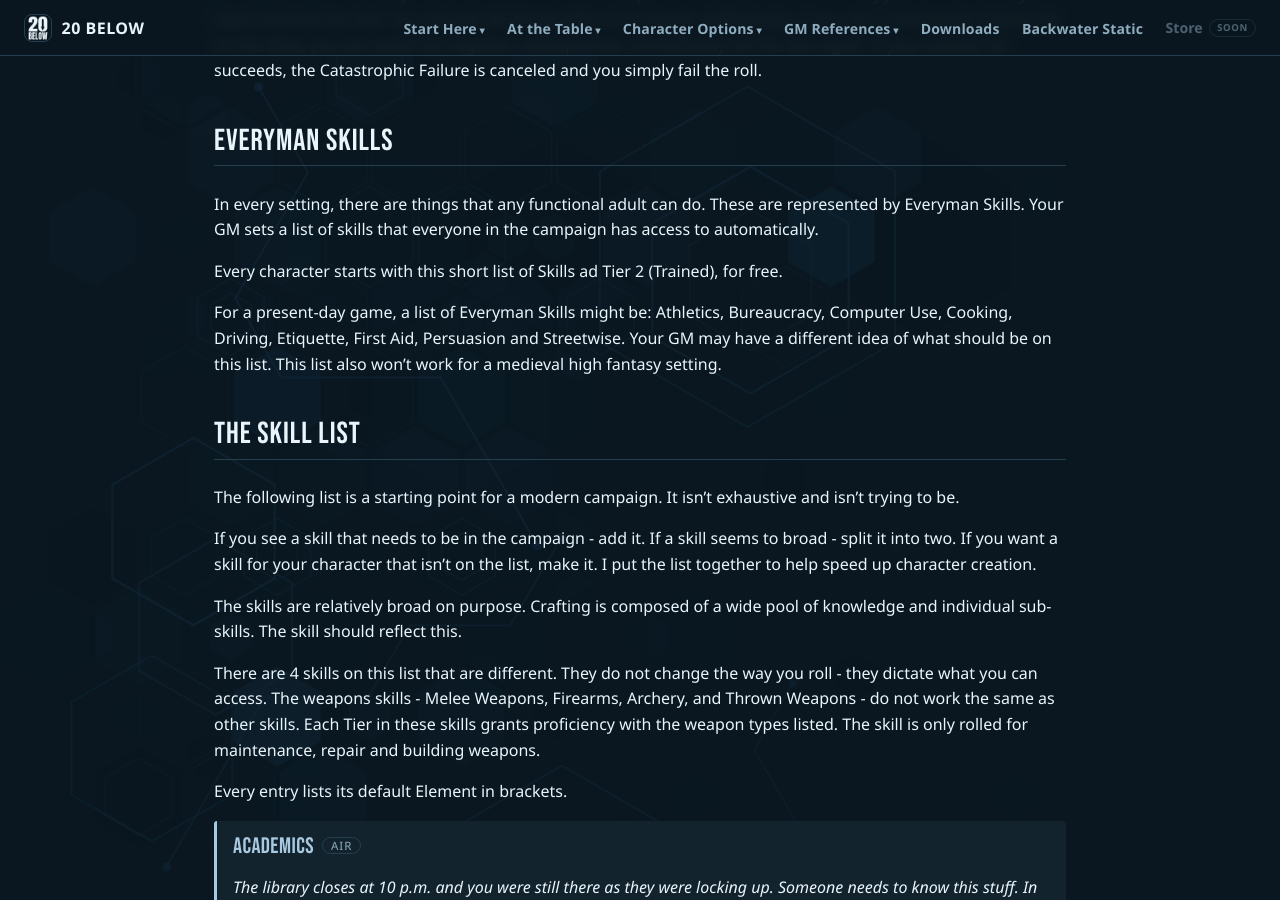
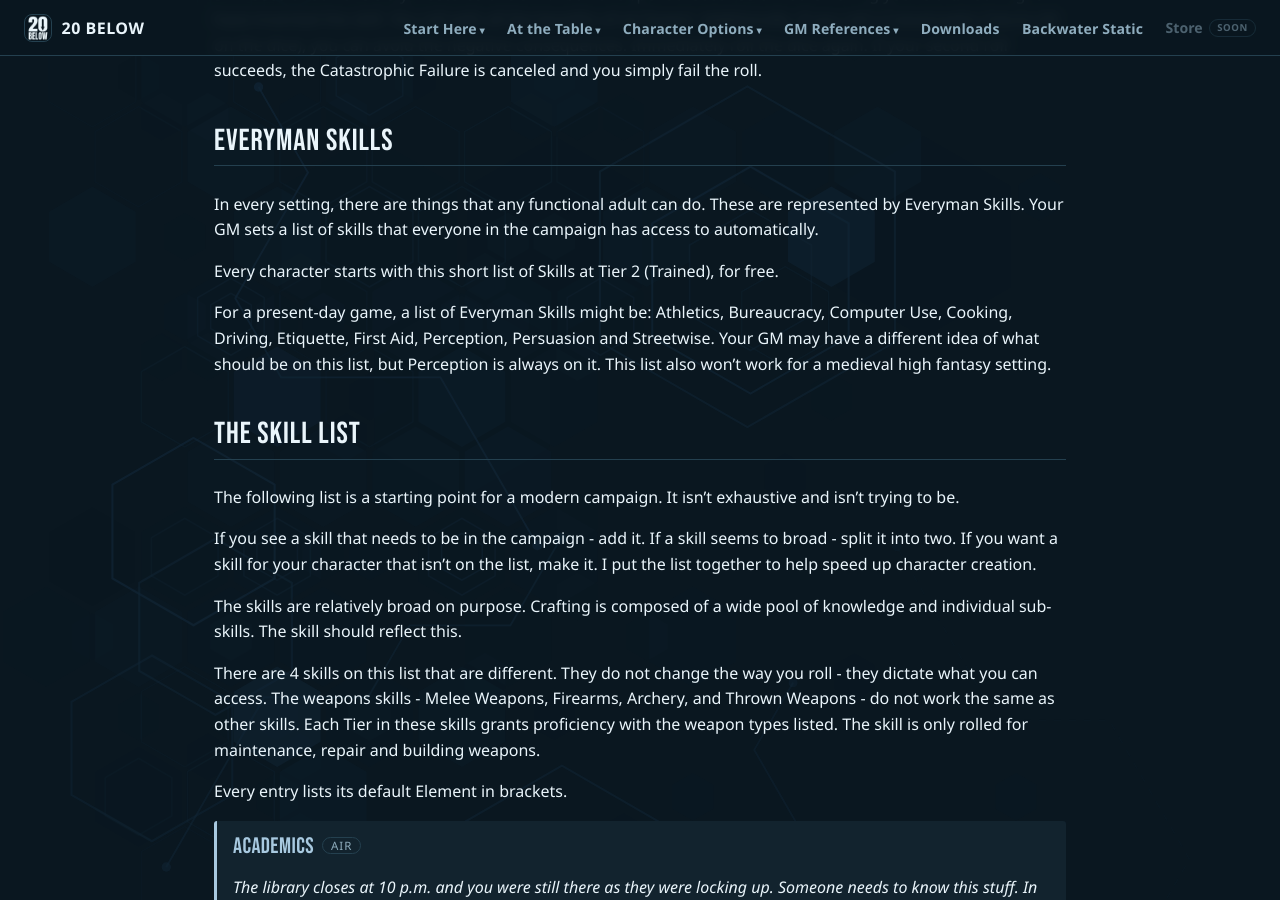
Before and after one commit to feralucce/20_Below, a Jekyll site: the page built from webbook/skills.md, in a window 1280 px wide and 900 px high, scrolled down 1910 px. Built offline with Jekyll 4.4.1, drawn with Linux system fonts in a browser that asks for light colours.

Commit message:
Skills: Perception is always an Everyman Skill
Co-Authored-By: Claude Opus 5.5 <noreply@anthropic.com>

```diff
--- a/webbook/skills.md
+++ b/webbook/skills.md
@@ -64,9 +64,9 @@ Your mastery of a skill is reflected in Skill Tiers. Skill Tiers are a crunchy,
 
 In every setting, there are things that any functional adult can do. These are represented by Everyman Skills. Your GM sets a list of skills that everyone in the campaign has access to automatically.
 
-Every character starts with this short list of Skills ad Tier 2 (Trained), for free.
+Every character starts with this short list of Skills at Tier 2 (Trained), for free.
 
-For a present-day game, a list of Everyman Skills might be: Athletics, Bureaucracy, Computer Use, Cooking, Driving, Etiquette, First Aid, Persuasion and Streetwise. Your GM may have a different idea of what should be on this list. This list also won’t work for a medieval high fantasy setting.
+For a present-day game, a list of Everyman Skills might be: Athletics, Bureaucracy, Computer Use, Cooking, Driving, Etiquette, First Aid, Perception, Persuasion and Streetwise. Your GM may have a different idea of what should be on this list, but Perception is always on it. This list also won’t work for a medieval high fantasy setting.
 
 ## The Skill List
 
```
Also changed, not shown: rules/character-creation.md (+2 -1 lines), rules/skills.md (+2 -1 lines), webbook/creating-a-character.md (+1 -1 lines).
